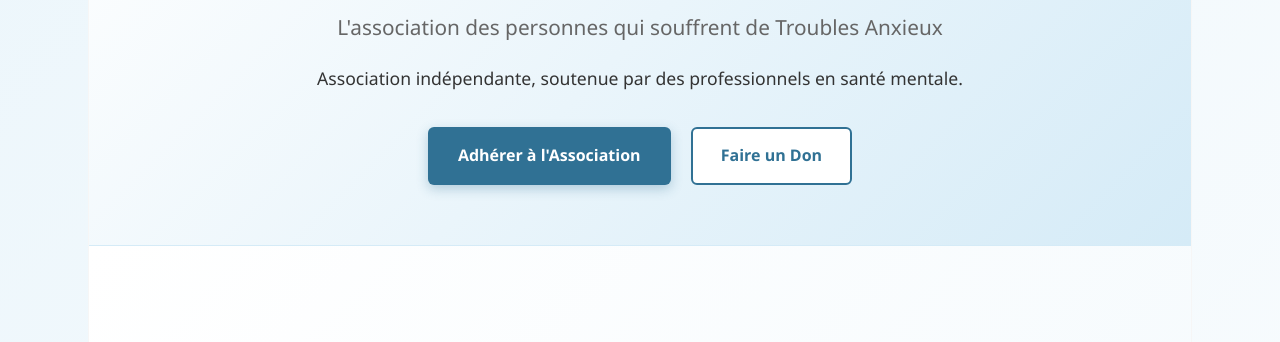
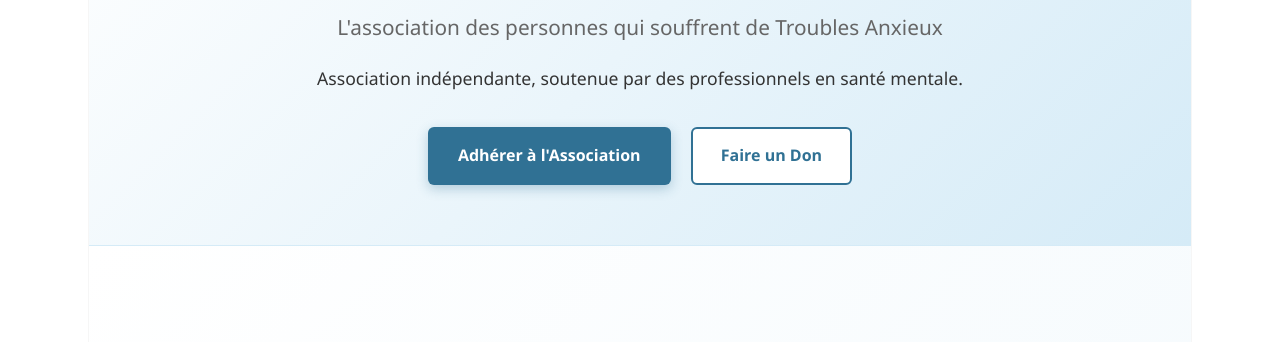
Before and after one commit to philippe-lubrano/revivre-france, a plain HTML site: page index.html in a window 1280 px wide. Shown: the part 198-540 px from the top of the page. Drawn offline with Linux system fonts and the light colour scheme.

Commit message:
fix body bg

```diff
--- a/index.html
+++ b/index.html
@@ -35,7 +35,6 @@
          the box-shadow would be clipped by the iframe viewport if the
          container touches the edges. This padding creates room for it. */
       padding: 18px;
-      background: linear-gradient(135deg, rgba(213, 235, 247, 0.45) 0%, var(--white) 60%);
       color: var(--text-dark);
       line-height: 1.6;
       font-size: 16px;
```
